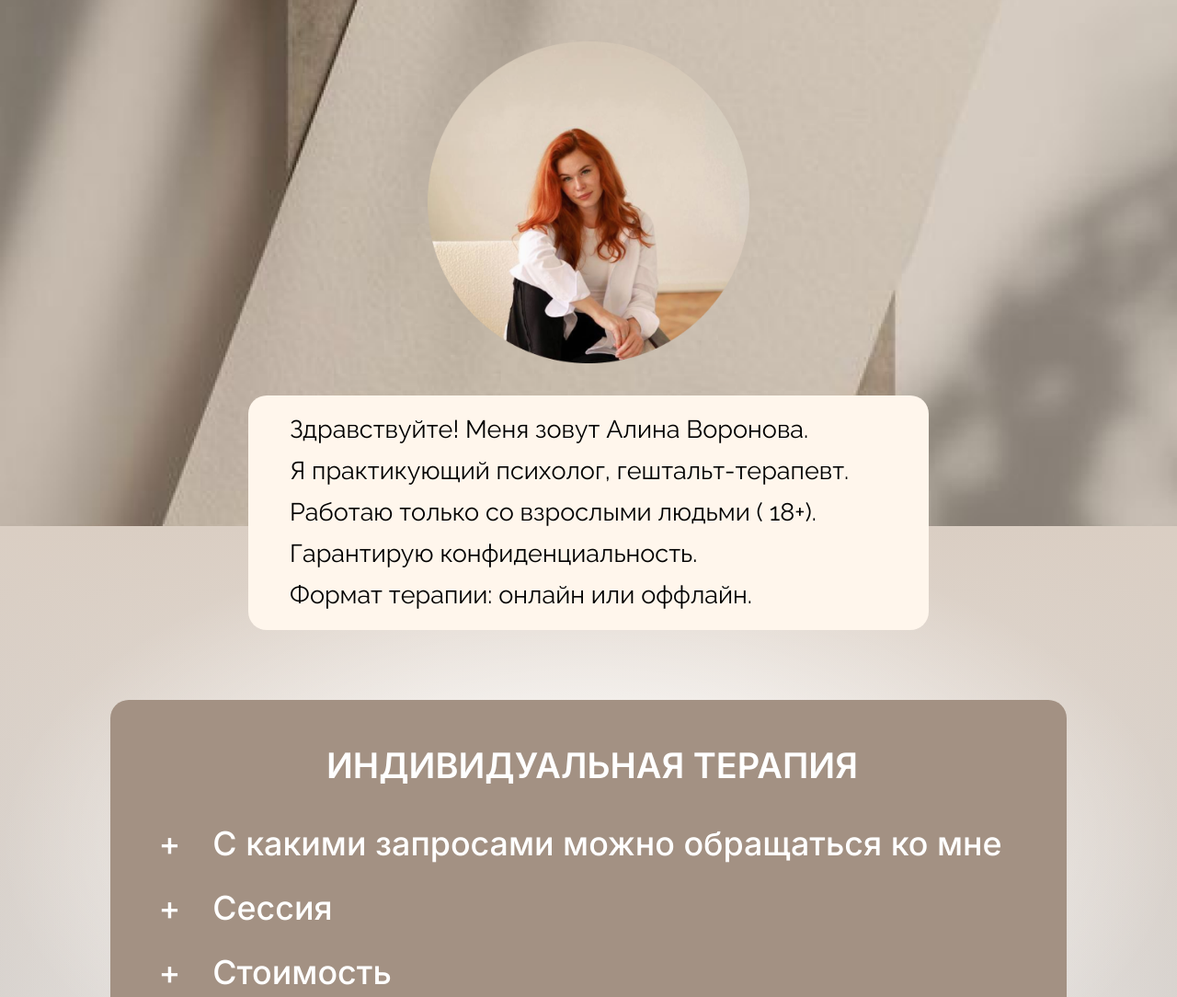
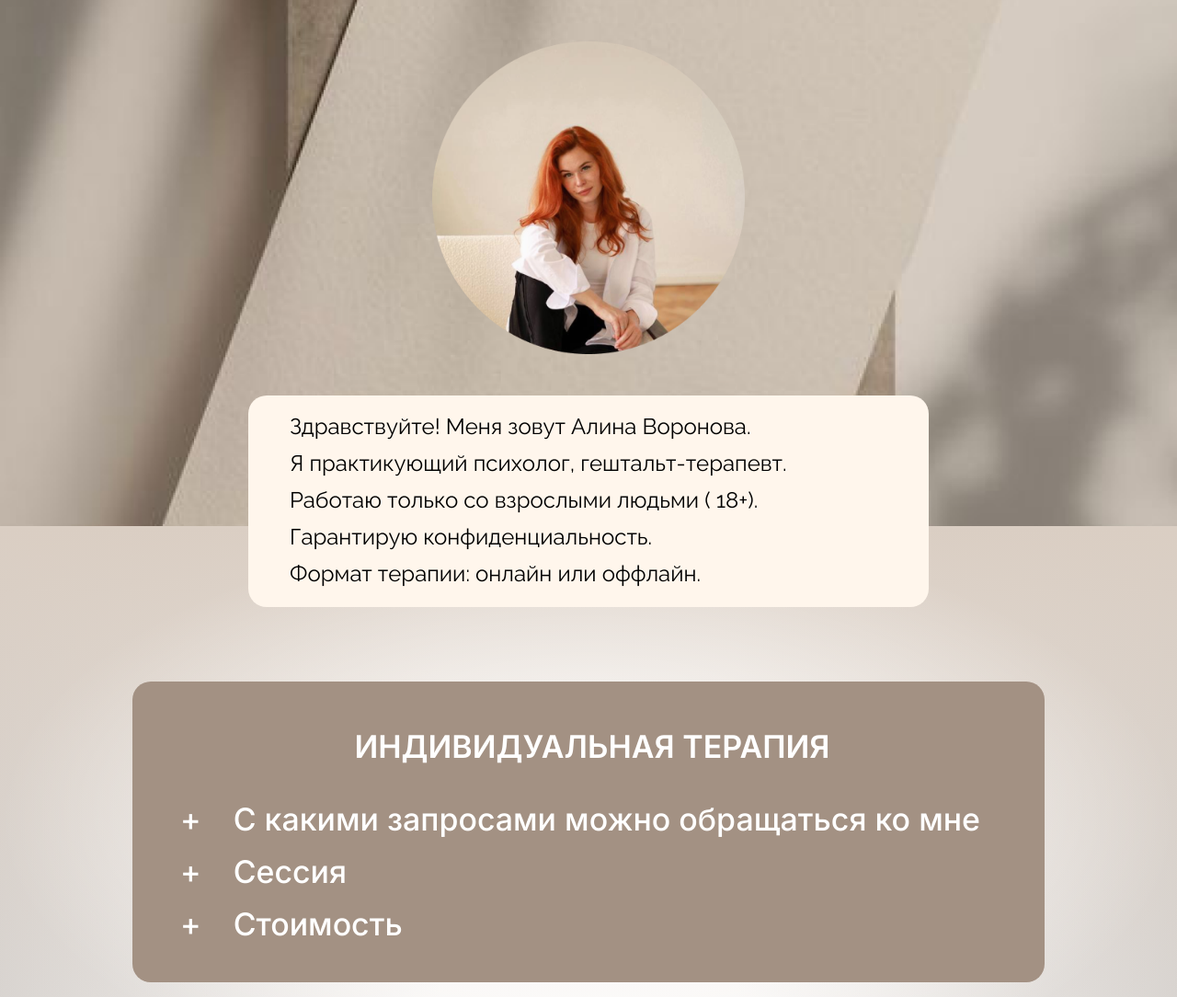
Before and after one commit to EvgeniyaPotar/Page-for-Alina, a plain HTML site: page index.html in a window 1280 px wide. Shown: the top 1084 px of the page at 92% size. Drawn offline with nearby package versions, Linux system fonts and the light colour scheme.

Commit message:
корректировка media max-width: 1320px

```diff
--- a/css/style.css
+++ b/css/style.css
@@ -227,7 +227,7 @@ main .footer p{
 
     .photo{
         width: 100%;
-        max-width: 350px;
+        max-width: 340px;
     }
 
     .header__photo{
@@ -239,26 +239,26 @@ main .footer p{
         width: 740px;
         margin: 430px auto 0;
         padding: 14px 2px 16px 45px;
-        font-size: 27px;
-        line-height: 45px;
+        font-size: 24px;
+        line-height: 40px;
     }
 
 
     main .content_text{
-        margin: 189px 83px 0 83px;
+        margin: 169px auto 0;
         padding: 46px 44px 46px 52px;
     }
 
     h1 {
-        font-size: 38px;
+        font-size: 34px;
         line-height: 50px;
         padding-bottom: 36px;
     }
 
     main .content_text li {
         /* font-size: 40px; */
-        font-size: 2.8vw;
-        line-height: 48px;
+        font-size: 2.65vw;
+        line-height: 35px;
 
     }
 
@@ -267,10 +267,11 @@ main .footer p{
 
     }
 
+
     ul.list_sub-list > li{
         /* font-size: 36px; */
         font-size: 2.1vw;
-        line-height: 44px;
+        line-height: 35px;
     }
 
     .hide::before,
--- a/index.html
+++ b/index.html
@@ -4,7 +4,7 @@
     <meta charset="UTF-8">
     <meta http-equiv="X-UA-Compatible" content="IE=edge">
     <meta name="viewport" content="width=device-width, initial-scale=1.0">
-    <title>Document</title>
+    <title>Психолог Алина Воронова</title>
     <link rel="preconnect" href="https://fonts.googleapis.com">
     <link rel="preconnect" href="https://fonts.gstatic.com" crossorigin>
     <link href="https://fonts.googleapis.com/css2?family=Inter:wght@400;500;600&family=Raleway&display=swap" rel="stylesheet">
@@ -70,7 +70,6 @@
                 </ul>
         </div>
         <div class="footer">
-
             <p>Для записи и другим вопросам обращайтесь в любой удобный месенджер</p>
             <div class="footer_social">
                 <a href="https://telegram.me/Mammamia_alina" target="_blank" title="Alina Voronova Telegram">
```
